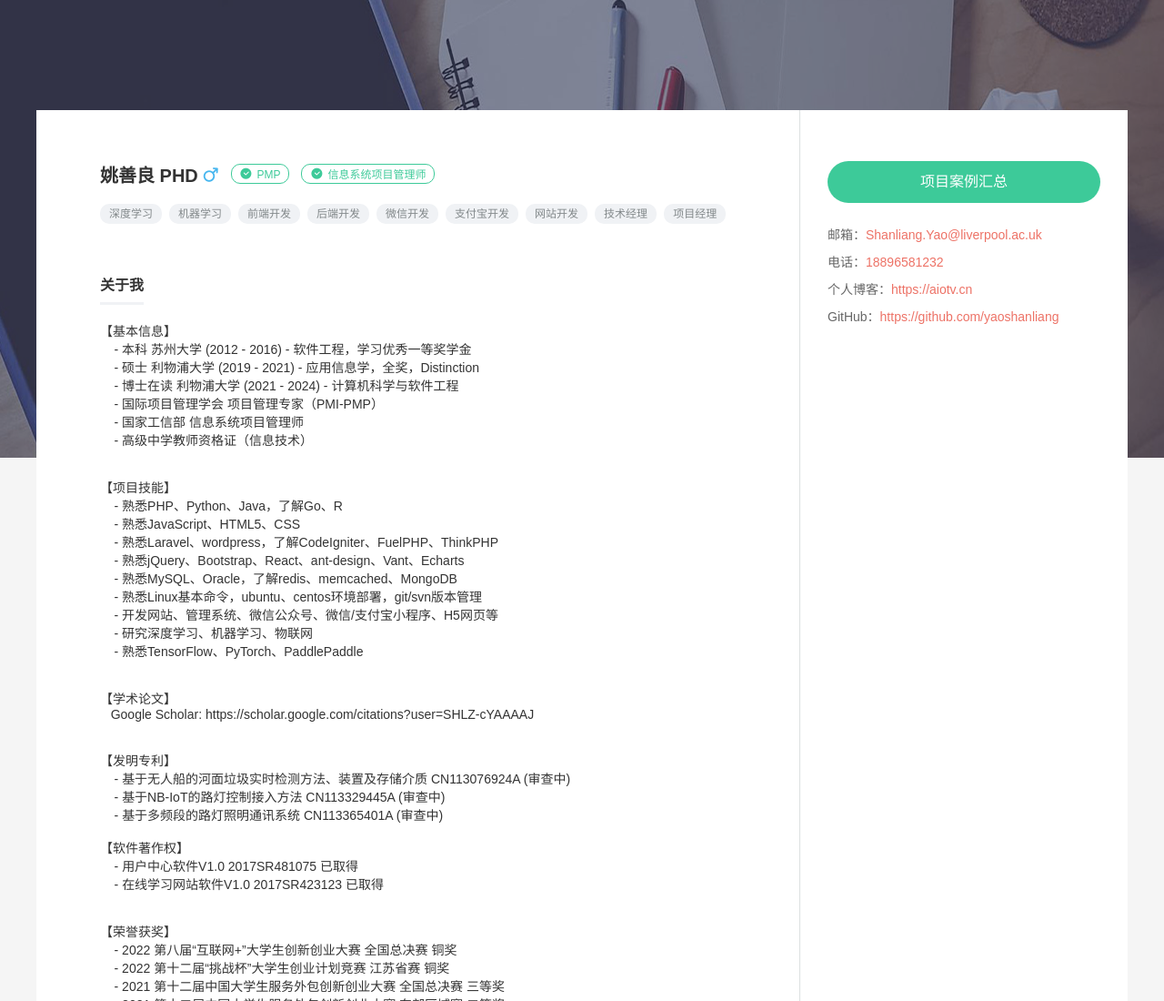
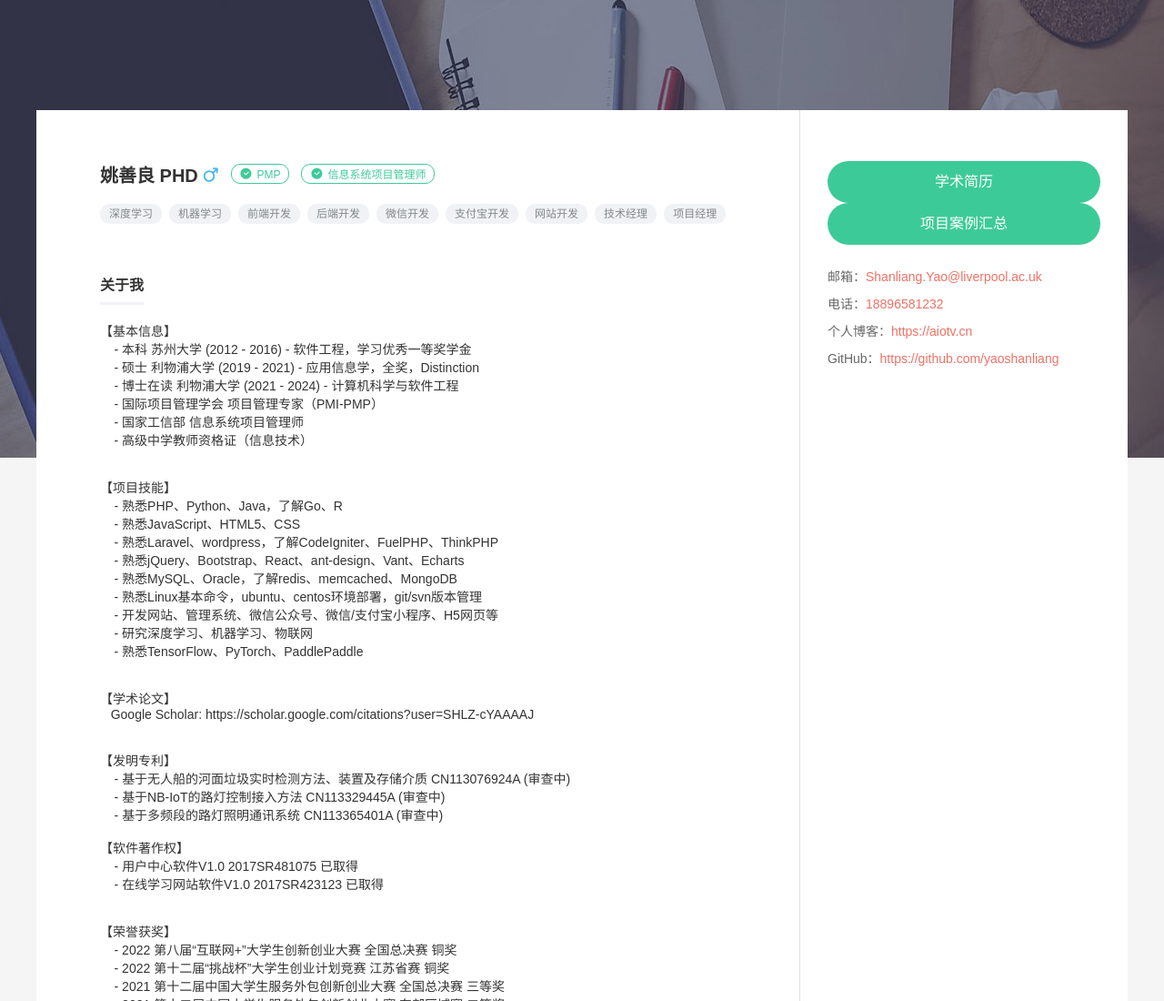
Before and after one commit to yaoshanliang/about, a plain HTML site: page index.html in a window 1280 px wide. Shown: the top 1100 px of the page at 91% size. Drawn offline with Linux system fonts and the light colour scheme.

Commit message:
Update index.html

```diff
--- a/index.html
+++ b/index.html
@@ -113,6 +113,7 @@
                 </div>
                 <div class="profile_sidebar table_cellr">
                     <div>
+                        <a class="instance_btn employ_btn" target="_blank" href="https://aideepfusion.com">学术简历</a>
                         <a class="instance_btn employ_btn" href="./project.html">项目案例汇总</a>
                         <!-- <div class="order_counts">
                             <div class="fl"><span>100%</span>
```
